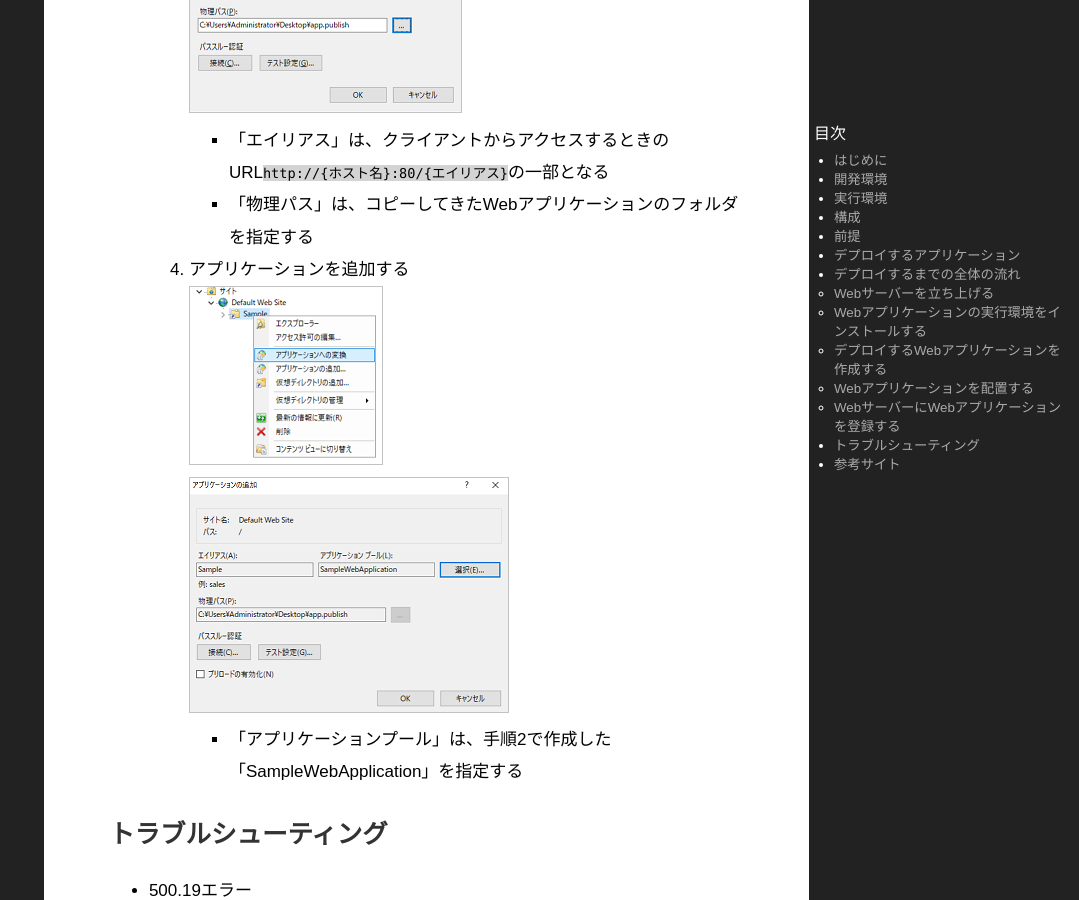
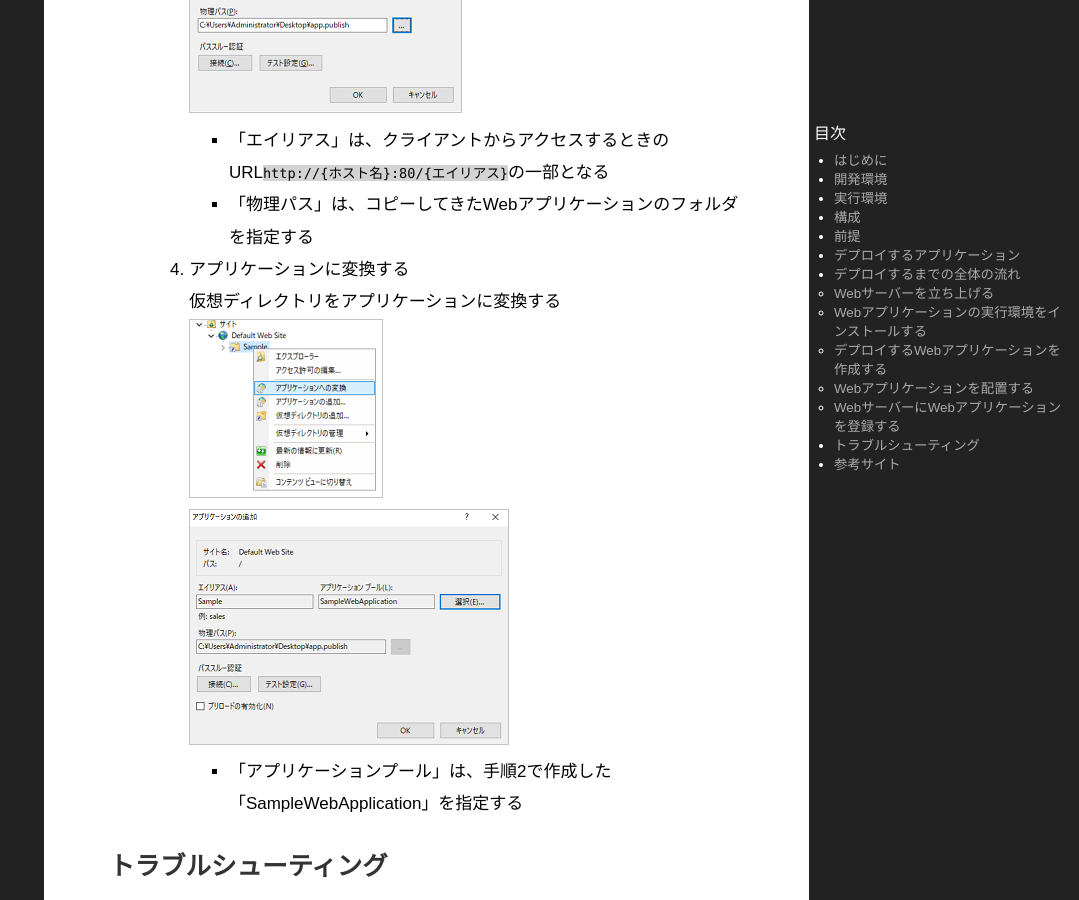
Before and after one commit to tatsuichi/blog, a Jekyll site: the page built from _posts/2023-01-06-ASP.NET（.NET Framework 4.8）をIISにデプロイする手順.md, in a window 1280 px wide and 900 px high, scrolled down 5789 px. Shown: the whole window, without its empty margins (201-1280 px from the left). Built offline with Jekyll 4.4.1, drawn with Linux system fonts in a browser that asks for light colours.

Commit message:
文言を修正

```diff
--- a/_posts/2023-01-06-ASP.NET（.NET Framework 4.8）をIISにデプロイする手順.md
+++ b/_posts/2023-01-06-ASP.NET（.NET Framework 4.8）をIISにデプロイする手順.md
@@ -101,7 +101,8 @@ Visual Studioのテンプレートプロジェクトを利用し、サンプル
     <br>![イメージ](/blog/assets/img/仮想ディレクトリの設定_asp_net.png)
      + 「エイリアス」は、クライアントからアクセスするときのURL`http://{ホスト名}:80/{エイリアス}`の一部となる
      + 「物理パス」は、コピーしてきたWebアプリケーションのフォルダを指定する
-  1. アプリケーションを追加する
+  1. アプリケーションに変換する
+    <br>仮想ディレクトリをアプリケーションに変換する
     <br>![イメージ](/blog/assets/img/アプリケーションへの変換.png)
     <br>![イメージ](/blog/assets/img/アプリケーションの追加_asp_net.png)
      + 「アプリケーションプール」は、手順2で作成した「SampleWebApplication」を指定する
```
Also changed, not shown: _posts/2023-01-06-ASP.NET Core（.NET 7.0）をIISにデプロイする手順.md (+2 -1 lines).
